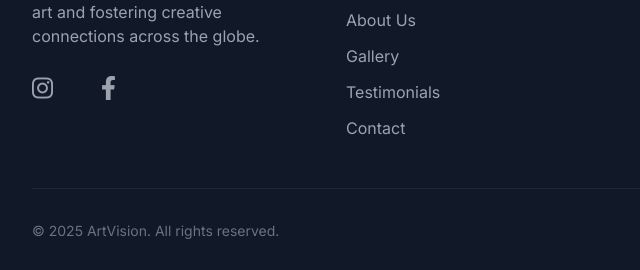
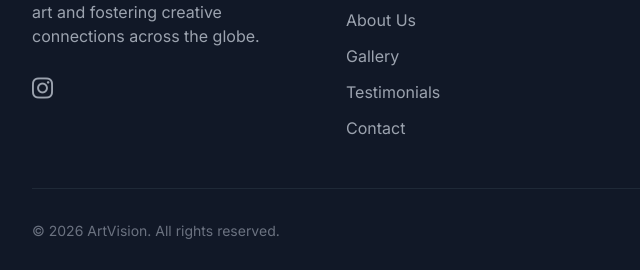
Before and after one commit to fidelcedric/artvision, a plain HTML site: page index.html in a window 1280 px wide. Shown: the part 5284-5554 px from the top of the page, 0-640 px from the left. Drawn offline with nearby package versions, Linux system fonts and the light colour scheme; no server answers; some icons are missing.

Commit message:
refine: update copyright to 2026, remove Facebook link from footer

```diff
--- a/index.html
+++ b/index.html
@@ -342,7 +342,6 @@
 <div class="flex gap-6">
 <a href="https://instagram.com" target="_blank" rel="noopener" class="text-gray-400 hover:text-white transition hover:scale-110" aria-label="Instagram"><i class="fab fa-instagram text-2xl"></i></a>
 <a href="https://twitter.com" target="_blank" rel="noopener" class="text-gray-400 hover:text-white transition hover:scale-110" aria-label="Twitter"><i class="fab fa-x-twitter text-2xl"></i></a>
-<a href="https://facebook.com" target="_blank" rel="noopener" class="text-gray-400 hover:text-white transition hover:scale-110" aria-label="Facebook"><i class="fab fa-facebook-f text-2xl"></i></a>
 </div>
 </div>
 <div>
@@ -375,7 +374,7 @@
 </div>
 </div>
 <div class="border-t border-gray-800 mt-12 pt-8 flex flex-col md:flex-row justify-between items-center gap-4">
-<p class="text-gray-500 text-sm">&copy; 2025 ArtVision. All rights reserved.</p>
+<p class="text-gray-500 text-sm">&copy; 2026 ArtVision. All rights reserved.</p>
 <div class="flex gap-6">
 <a href="#" class="text-gray-500 hover:text-white text-sm transition">Privacy Policy</a>
 <a href="#" class="text-gray-500 hover:text-white text-sm transition">Terms of Service</a>
```
